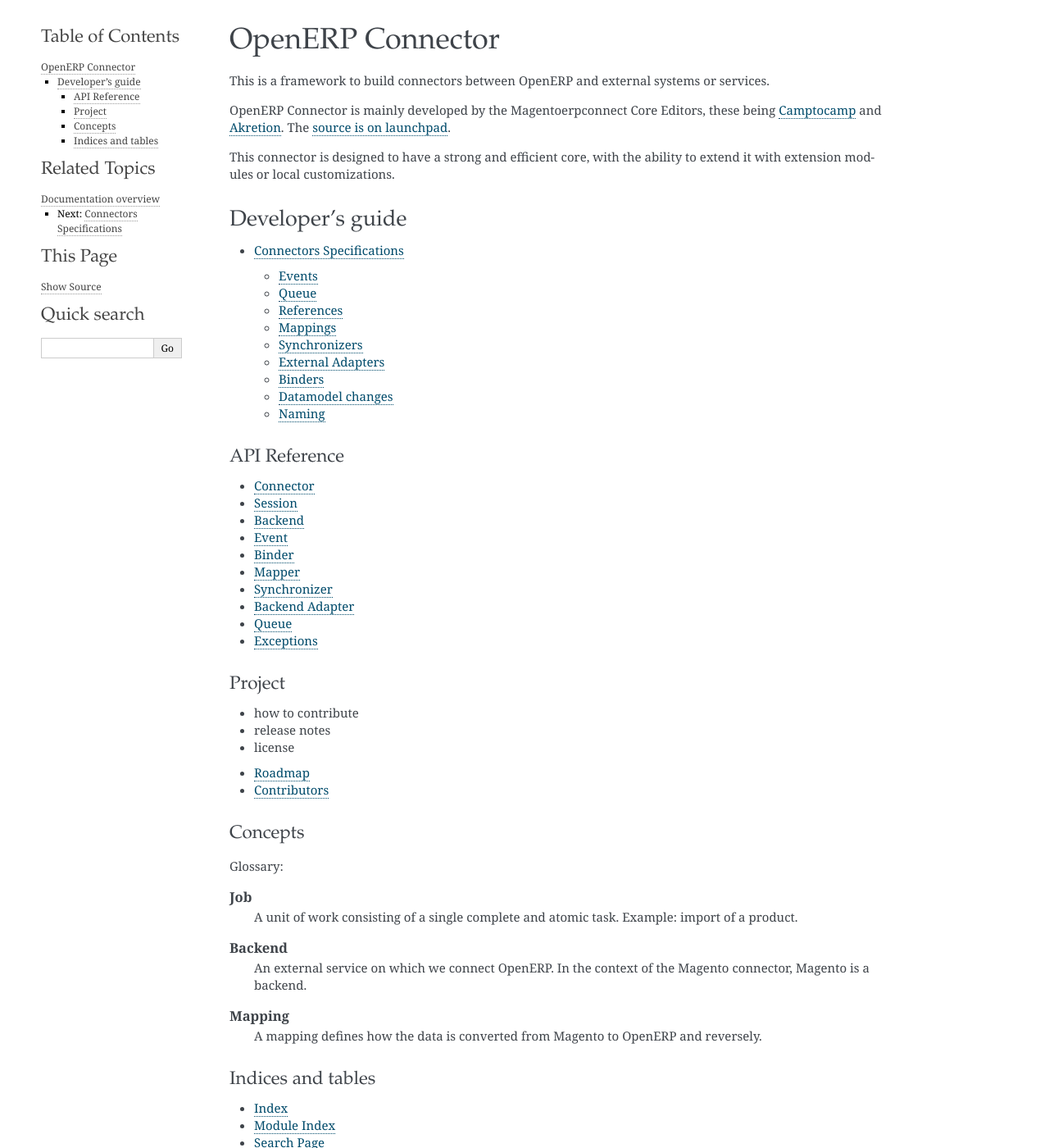
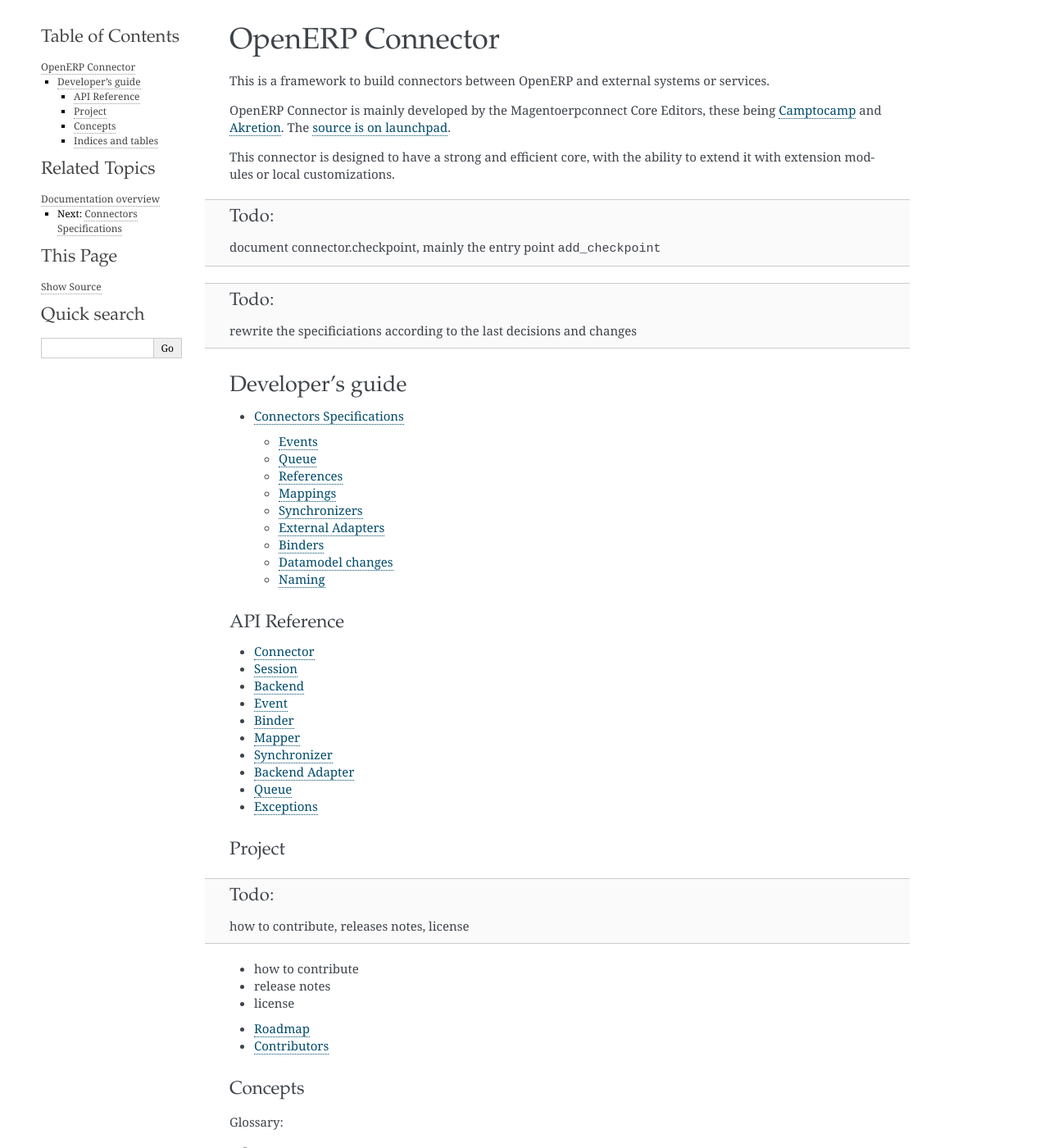
Before and after one commit to OCA/queue, a Sphinx documentation site: the page built from queue_job/doc/index.rst, in a window 1280 px wide and 1400 px high. Shown: the whole window at 82% size. Built offline with Sphinx 7.4.7, drawn with Linux system fonts in a browser that asks for light colours; some of the changed text lies outside the part shown.

Commit message:
[FIX] copyright and display todos in doc

```diff
--- a/queue_job/doc/conf.py
+++ b/queue_job/doc/conf.py
@@ -32,6 +32,8 @@
 # coming with Sphinx (named 'sphinx.ext.*') or your custom ones.
 extensions = ['sphinx.ext.autodoc', 'sphinx.ext.intersphinx', 'sphinx.ext.todo', 'sphinx.ext.viewcode']
 
+todo_include_todos = True
+
 # Add any paths that contain templates here, relative to this directory.
 templates_path = ['_templates']
 
@@ -46,7 +48,7 @@
 
 # General information about the project.
 project = u'Connector'
-copyright = u'2013, Guewen Baconnier (Camptocamp SA)'
+copyright = u'2013, Camptocamp SA'
 
 # The version info for the project you're documenting, acts as replacement for
 # |version| and |release|, also used in various other places throughout the
```
